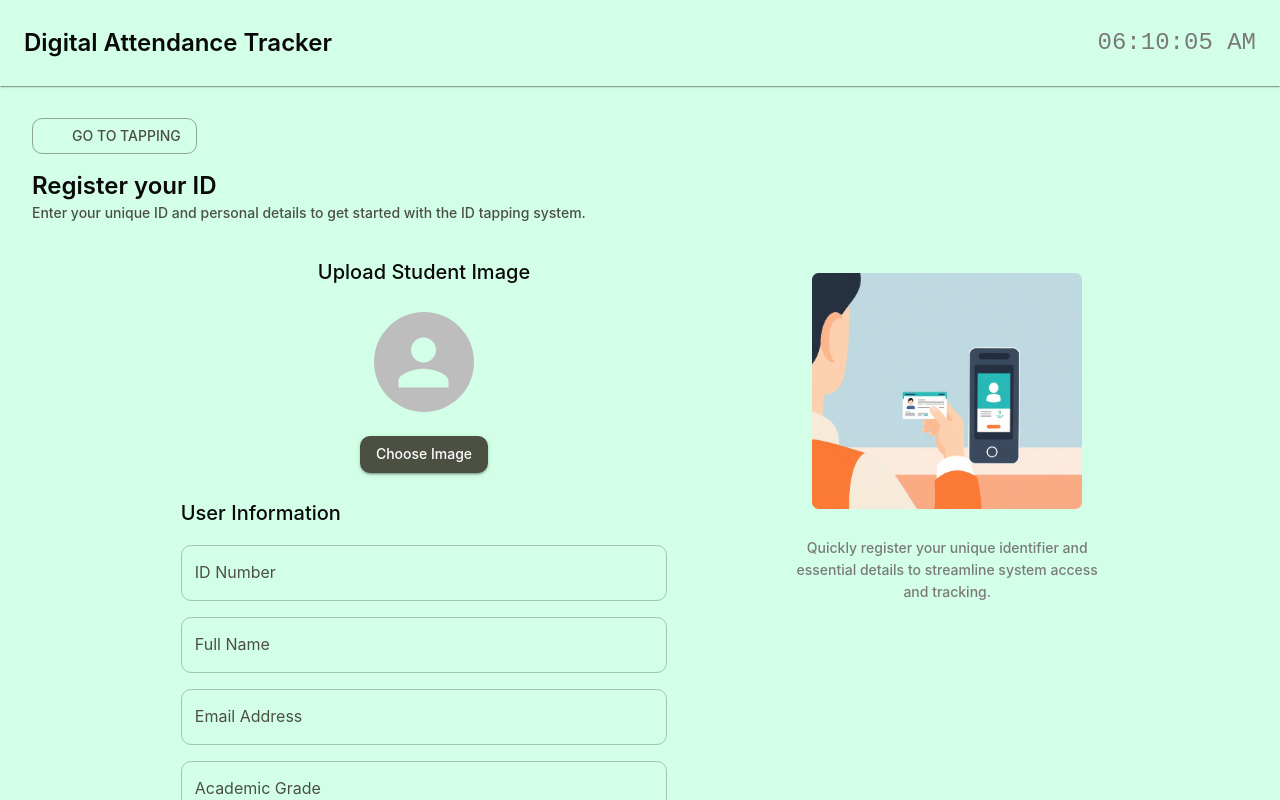
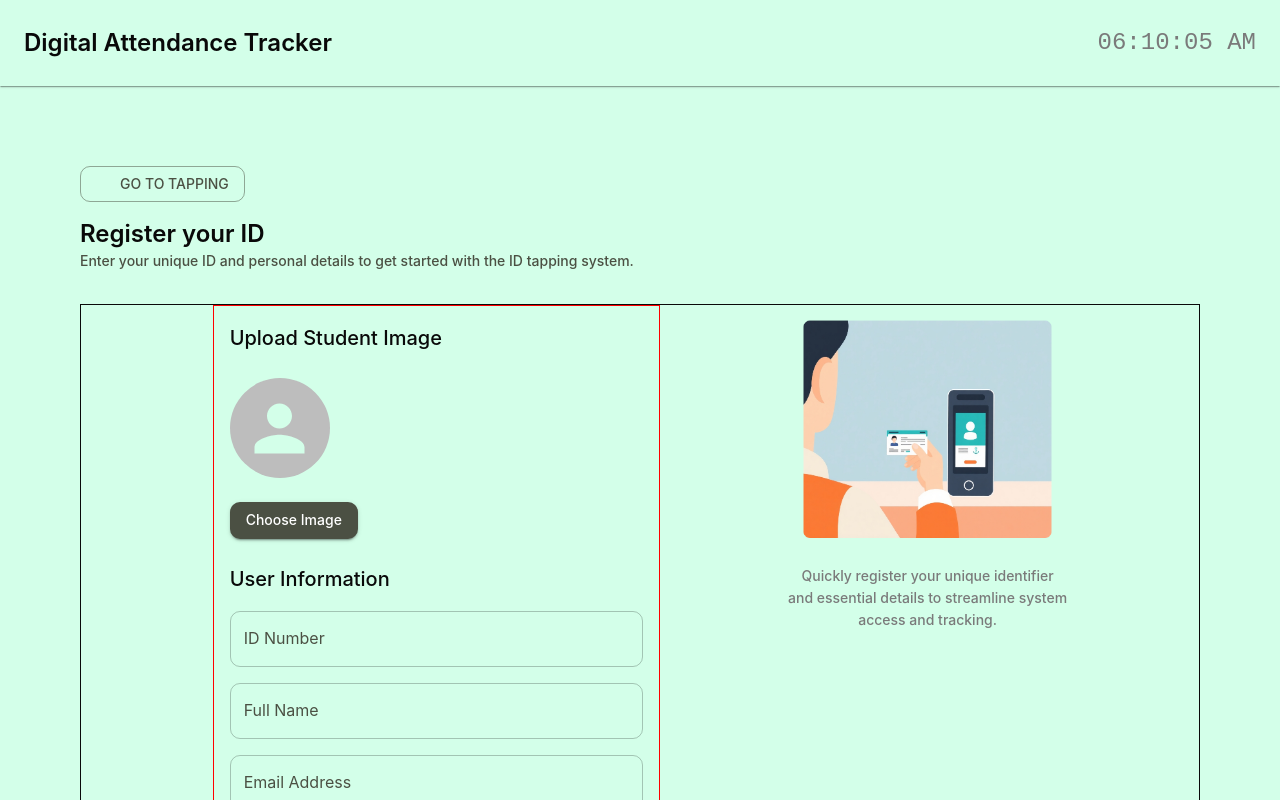
Before and after one commit to esamp001/id_tapping_system, a React (Create React App) app: page /register in a window 1280 px wide. Shown: the top 800 px of the page. Built offline with nearby package versions, Linux system fonts and the light colour scheme; some icons are missing.

Commit message:
Auto commit: 11/3/2025, 9:00:00 AM

```diff
--- a/src/pages/Register.js
+++ b/src/pages/Register.js
@@ -35,10 +35,15 @@ const Register = () => {
         }));
     };
 
+    // API FETCH - HANDLE REGISTER
+    const handleRegister = () => {
+
+    }
+
     return (
         <>
             <TopBar />
-            <Box sx={{ p: 4, display: 'flex', flexDirection: 'column', gap: 4 }}>
+            <Box sx={{ p: 10, display: 'flex', flexDirection: 'column', gap: 4 }}>
 
                 {/* Header */}
                 <Box>
@@ -64,6 +69,7 @@ const Register = () => {
                         justifyContent: 'center',
                         alignItems: 'flex-start',
                         gap: 6,
+                        border: '1px solid'
                     }}
                 >
                     {/* Left Form */}
@@ -71,9 +77,12 @@ const Register = () => {
                         sx={{
                             display: 'flex',
                             flexDirection: 'column',
-                            alignItems: 'center',
+                            alignItems: 'flex-start',  // 👈 was 'center'
+                            justifyContent: 'flex-start', // 👈 ensures content starts at the top
                             width: { xs: '100%', md: '40%' },
                             gap: 3,
+                            border: '1px solid red',
+                            p: 2, // optional: adds padding inside
                         }}
                     >
                         <Typography variant="h6">Upload Student Image</Typography>
@@ -143,9 +152,12 @@ const Register = () => {
                                 fullWidth
                             />
 
-                            <Button variant="contained">Register</Button>
+                            <Button variant="contained" onClick={handleRegister}>
+                                Register
+                            </Button>
                         </Box>
                     </Box>
+
 
                     {/* Right Image */}
                     <Box
```
